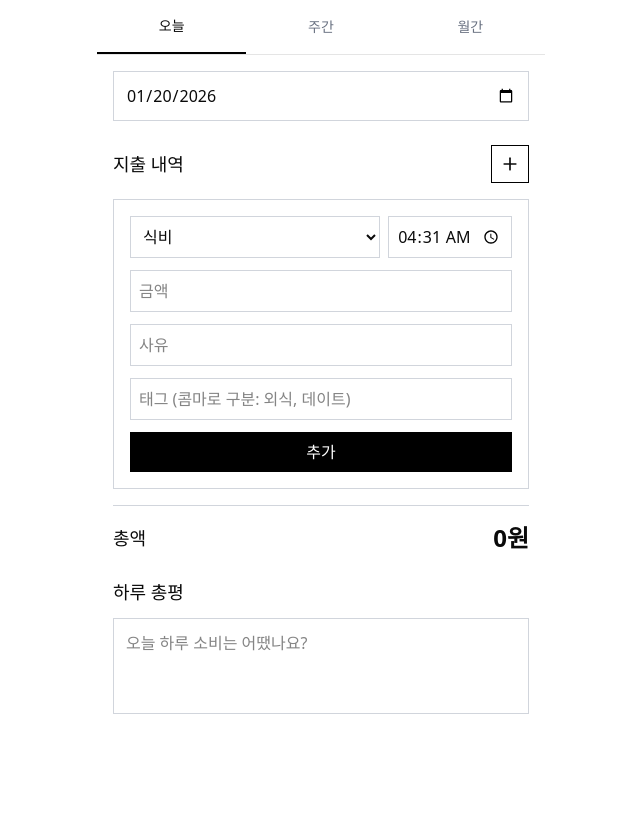
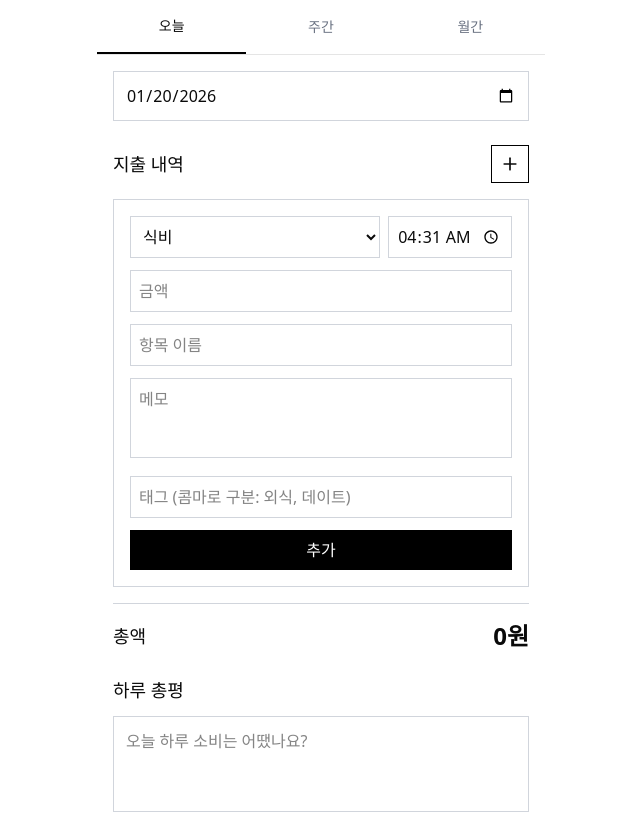
Before and after one commit to dustj0217-eng/ckdrh, a Next.js app: page / in a window 1280 px wide. Both pictures are taken after a click on the button 829 px from the left and 164 px from the top of the page. Shown: the whole page, without its empty margins (319-959 px from the left). Before the commit the page ends 800 px from the top, so only its background shows below. Built offline with nearby package versions, Linux system fonts and the light colour scheme.

Commit message:
사유 추가

```diff
--- a/app/page.tsx
+++ b/app/page.tsx
@@ -7,7 +7,8 @@ interface Item {
   id: number;
   category: string;
   amount: number;
-  reason: string;
+  name: string;      // reason → name으로 변경
+  memo: string;      // 새로 추가
   time: string;
   tags: string[];
 }
@@ -31,7 +32,8 @@ export default function BudgetTracker() {
   const [newItem, setNewItem] = useState({
     category: '식비',
     amount: '',
-    reason: '',
+    name: '',          // reason → name
+    memo: '',          // 새로 추가
     time: new Date().toTimeString().slice(0, 5),
     tags: ''
   });
@@ -63,7 +65,7 @@ export default function BudgetTracker() {
   const todayData = data.find(d => d.date === selectedDate) || { date: selectedDate, items: [], dailyNote: '' };
 
   const addItem = () => {
-    if (!newItem.amount || !newItem.reason) return;
+    if (!newItem.amount || !newItem.name) return;  // reason → name
 
     const tags = newItem.tags.split(',').map(t => t.trim()).filter(t => t);
     tags.forEach(tag => {
@@ -81,7 +83,8 @@ export default function BudgetTracker() {
               id: Date.now(),
               category: newItem.category,
               amount: parseInt(newItem.amount),
-              reason: newItem.reason,
+              name: newItem.name,        // reason → name
+              memo: newItem.memo,        // 새로 추가
               time: newItem.time,
               tags: tags
             }] }
@@ -94,7 +97,8 @@ export default function BudgetTracker() {
           id: Date.now(),
           category: newItem.category,
           amount: parseInt(newItem.amount),
-          reason: newItem.reason,
+          name: newItem.name,        // reason → name
+          memo: newItem.memo,        // 새로 추가
           time: newItem.time,
           tags: tags
         }],
@@ -105,7 +109,8 @@ export default function BudgetTracker() {
     setNewItem({
       category: '식비',
       amount: '',
-      reason: '',
+      name: '',
+      memo: '',
       time: new Date().toTimeString().slice(0, 5),
       tags: ''
     });
@@ -244,10 +249,16 @@ export default function BudgetTracker() {
                 />
                 <input
                   type="text"
-                  placeholder="사유"
-                  value={newItem.reason}
-                  onChange={(e) => setNewItem({ ...newItem, reason: e.target.value })}
+                  placeholder="항목 이름"
+                  value={newItem.name}
+                  onChange={(e) => setNewItem({ ...newItem, name: e.target.value })}
                   className="w-full p-2 border border-gray-300"
+                />
+                <textarea
+                  placeholder="메모"
+                  value={newItem.memo}
+                  onChange={(e) => setNewItem({ ...newItem, memo: e.target.value })}
+                  className="w-full p-2 border border-gray-300 min-h-20 resize-none"
                 />
                 <input
                   type="text"
@@ -276,7 +287,8 @@ export default function BudgetTracker() {
                         <span className="text-xs px-2 py-1 border border-gray-300">{item.category}</span>
                         <span className="text-xs text-gray-500">{item.time}</span>
                       </div>
-                      <div className="text-sm">{item.reason}</div>
+                      <div className="text-sm font-medium">{item.name}</div>
+                      {item.memo && <div className="text-xs text-gray-600 mt-1">{item.memo}</div>}
                       {item.tags && item.tags.length > 0 && (
                         <div className="flex gap-1 mt-2">
                           {item.tags.map((tag, idx) => (
```
